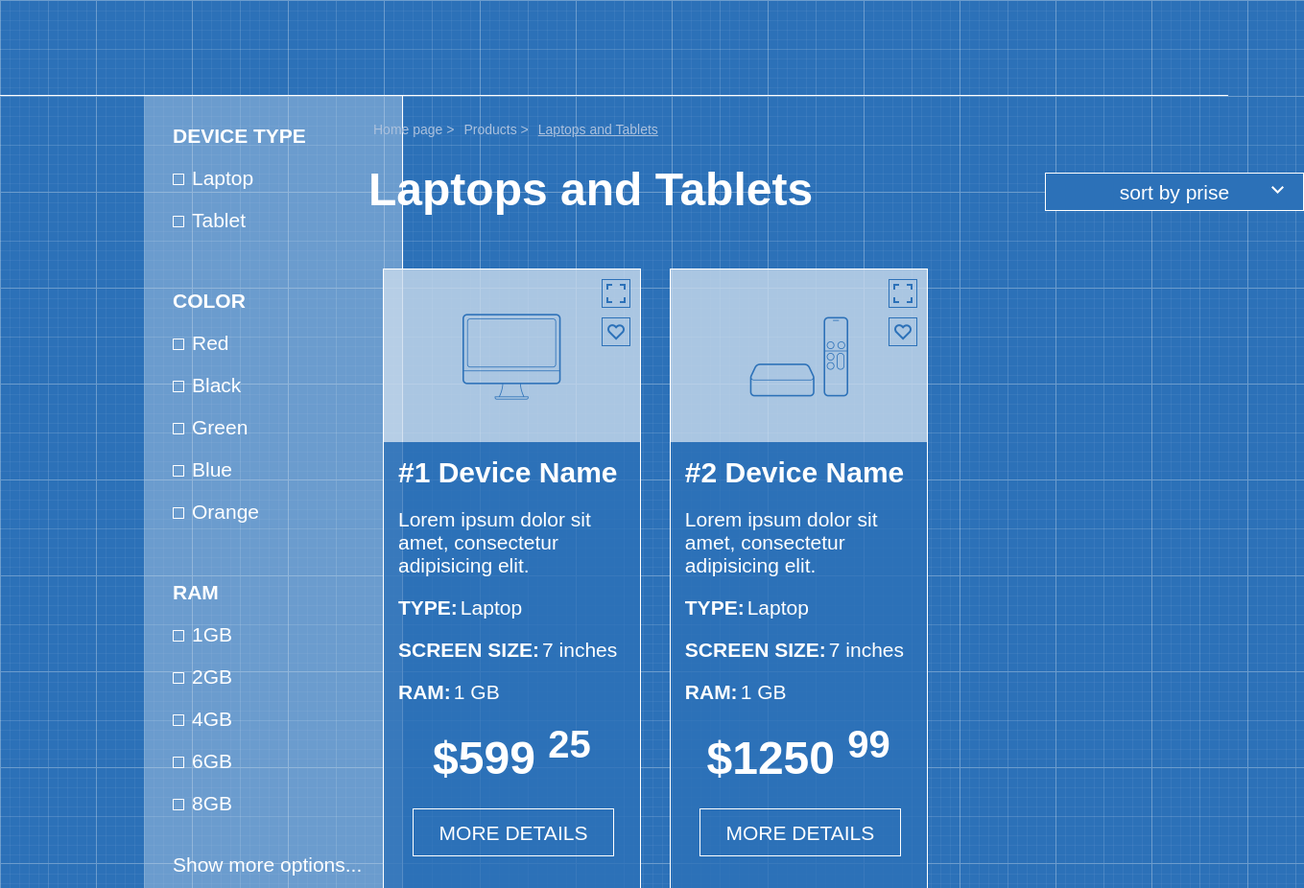
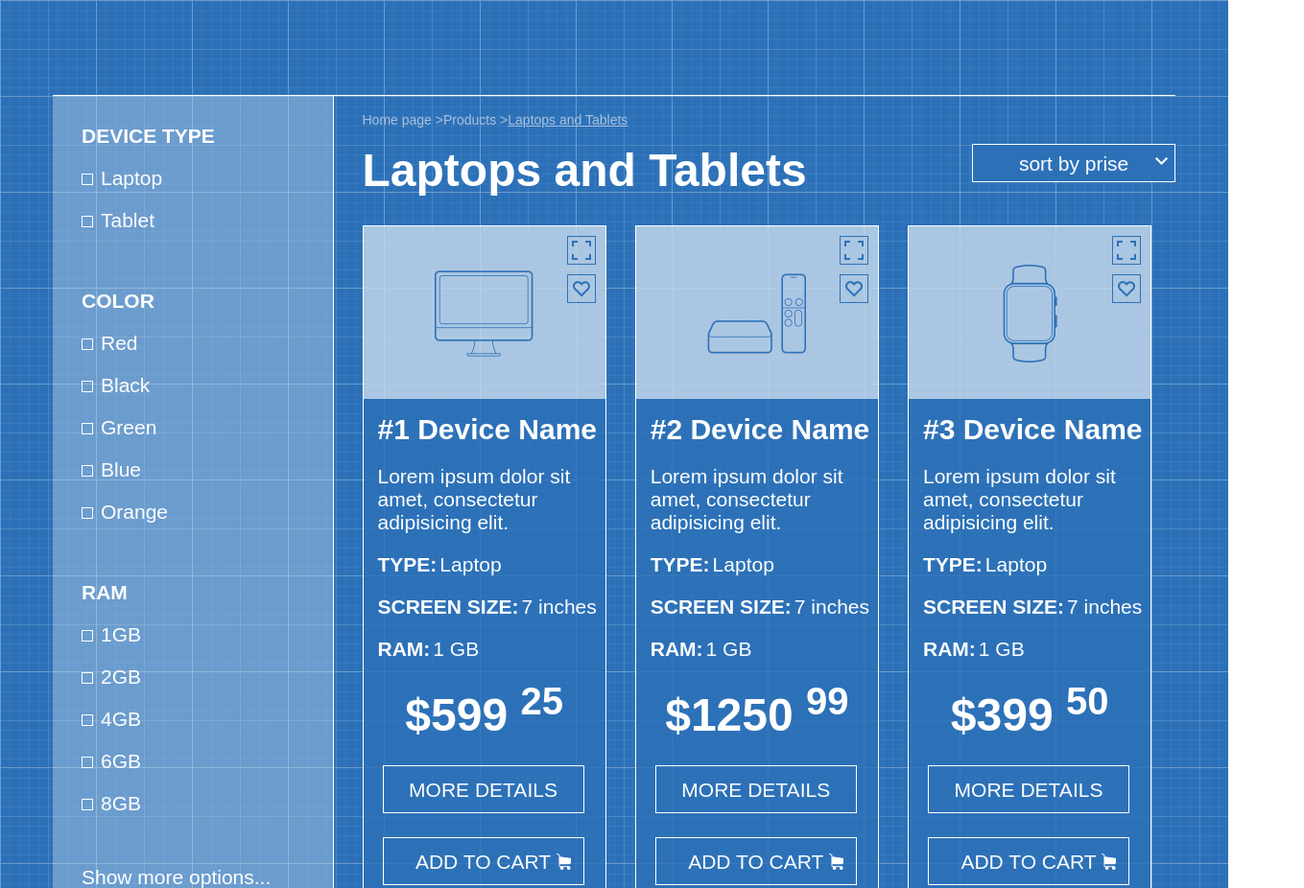
Before and after one commit to Alla-N/Alla-N2.github.io, a plain HTML site: page index.html in a window 1280 px wide. Shown: the part 400-1326 px from the top of the page at 96% size, 1359 px wide, since content can reach past the window. Drawn offline with Linux system fonts and the light colour scheme.

Commit message:
fix maket

```diff
--- a/index.html
+++ b/index.html
@@ -8,18 +8,18 @@
 </head>
 <body>
 	<header class="header">
-		<div class="headerconteiner">
-			<div class="block1">
+		<div class="headerBlock">
+			<div class="col-md-3">
 				<div class="logo">
-					<a href=""><img src="img/icon (3).png" alt=""></a>
+					<a href=""><img src="img/icon-3.png" alt=""></a>
 				</div>
 			</div>
-			<div class="block2">
+			<div class="col-md-6">
 				<div class="navigation">
 
 					<ul class="navMenu">
-						<li><a href="">Home</a></li>
-						<li>
+						<li class="col-md-3"><a href="">Home</a></li>
+						<li class="col-md-3">
 							<a href="">Products </a>
 							<ul class="subNavMenu">
 								<li><a href="">Lorem ipsum dolor</a></li>
@@ -31,13 +31,13 @@
 								<li><a href="">Quis nostrud</a></li>
 							</ul>
 						</li>
-						<li><a href="">Payment</a></li>
-						<li><a href="">Shipping</a></li>
+						<li class="col-md-3"><a href="">Payment</a></li>
+						<li class="col-md-3"><a href="">Shipping</a></li>
 					</ul>
 
 				</div>
 			</div>
-			<div class="block3">
+			<div class="col-md-3">
 				<div class=" search">
 
 						<input class="searchField" type="text" placeholder="search" />
@@ -55,11 +55,12 @@
 
 	</header>
 	<main>
-		<div class="slider">
+		<div class="mainBlock">
+			<div class="slider col-md-12">
 
-		</div>
-		<div class="main">
-			<div class="leftSide row">
+			</div>
+
+			<div class="col-md-3">  <!-- left side -->
 				<div class="searchByParameters">
 					<div>
 						<h2>Device type</h2>
@@ -124,23 +125,23 @@
 				</div>
 
 			</div>
-			<div class="rightSide row">
+			<div class="rightSide col-md-9">  <!-- right side -->
 				<div class="mainHeader">
-					<div class="navCrumbs">
+					<div class="col-md-12">
 						<ul class="breadcrumbs">
 							<li ><a href="">Home page</a></li>
 							<li ><a href="">Products</a></li>
 							<li ><a href="" class="current">Laptops and Tablets</a></li>
 						</ul>
 					</div>
-					<div class="mainHeaderTitle">
-						<h1>
+					<div class="col-md-9">
+						<h1 class="mainHeaderTitle">
 							Laptops and Tablets
 						</h1>
 					</div>
-					<div class="sort">
+					<div class="sort col-md-3">
 						<ul class="sortMenu">
-							<li id="firstLi">
+							<li  id="firstLi">
 								<a href="">sort by prise</a>
 									<ul class="sortSubMenu">
 										<li>
@@ -161,7 +162,7 @@
 				</div>
 
 				<div class="products">
-					<div class="card row">
+					<div class="card col-md-4"">
 						<div class="photo">
 							<img src="img/icon-17.png" alt="">
 							<div class="buttonZoom">
@@ -212,7 +213,7 @@
 								</button>
 						</div>
 					</div>
-					<div class="card row">
+					<div class="card col-md-4">
 						<div class="photo">
 							<img src="img/icon-9.png" alt="">
 							<div class="buttonZoom">
@@ -263,7 +264,7 @@
 								</button>
 						</div>
 					</div>
-					<div class="card row">
+					<div class="card col-md-4">
 						<div class="photo">
 							<img src="img/icon-10.png" alt="">
 							<div class="buttonZoom">
@@ -314,7 +315,7 @@
 								</button>
 						</div>
 					</div>
-					<div class="card row">
+					<div class="card col-md-4">
 						<div class="photo">
 							<img src="img/icon-16.png" alt="">
 							<div class="buttonZoom">
@@ -365,7 +366,7 @@
 								</button>
 						</div>
 					</div>
-					<div class="card row">
+					<div class="card col-md-4">
 						<div class="photo">
 							<img src="img/icon-14.png" alt="">
 							<div class="buttonZoom">
@@ -416,7 +417,7 @@
 								</button>
 						</div>
 					</div>
-					<div class="card row">
+					<div class="card col-md-4">
 						<div class="photo">
 							<img src="img/icon-12.png" alt="">
 							<div class="buttonZoom">
@@ -467,7 +468,7 @@
 								</button>
 						</div>
 					</div>
-					<div class="card row">
+					<div class="card col-md-4">
 						<div class="photo">
 							<img src="img/icon-15.png" alt="">
 							<div class="buttonZoom">
@@ -518,7 +519,7 @@
 								</button>
 						</div>
 					</div>
-					<div class="card row">
+					<div class="card col-md-4">
 						<div class="photo">
 							<img src="img/icon-11.png" alt="">
 							<div class="buttonZoom">
@@ -569,7 +570,7 @@
 								</button>
 						</div>
 					</div>
-					<div class="card row">
+					<div class="card col-md-4">
 						<div class="photo">
 							<img src="img/icon-13.png" alt="">
 							<div class="buttonZoom">
@@ -628,7 +629,10 @@
 	</main>
 
 	<footer>
-		<p>&#169; Copyright 2017</p>
+		<div class="col-md-12">
+			<p>&#169; Copyright 2017</p>
+		</div>
+
 	</footer>
 
 
--- a/style.css
+++ b/style.css
@@ -13,7 +13,45 @@ body{
 a{
 	display: block;
 	text-align: center;
+	text-decoration: none;
+	height: 50px;
+	line-height: 50px;
 }
+
+li{
+	list-style:none;
+}
+
+[class*="col-"] {
+    float: left;
+}
+
+[class*="col-"]:after{
+	content: "";
+	clear: both;
+	display: block;
+}
+
+.col-md-3{
+	width: 25%;
+}
+
+.col-md-4{
+	width: 30%;
+}
+
+.col-md-6{
+	width: 50%;
+}
+.col-md-9{
+	width: 75%;
+}
+
+.col-md-12{
+	width: 100%;
+}
+
+
 
 /*---------------------header-----------------------*/
 
@@ -23,62 +61,39 @@ a{
 	padding: 25px;
 }
 
-.headerconteiner{
+.headerBlock{
 	width: 1170px;
     margin: 0 auto;
 }
 
-.block1, .block2, .block3{
-	float:left;
-	height: 50px;
-	line-height: 50px;
-}
-
-.block1{
-	width: 25%;
-}
-
-.block2{
-	width: 50%;
-}
-
-.block3{
-	width: 25%;
-}
-
-.headerconteiner:after{
+.headerBlock:after{
 	content: "";
     clear: both;
     display: block;
 }
 
-
+.navigation:after{
+	content: "";
+	clear: both;
+	display: block;
+}
 
 .logo>a>img{
 	vertical-align: middle;
 }
-
 
 .navMenu{
 	display: block;
 }
 
 .navMenu li{
-	float: left;
-	list-style: none;
 	color: #2c71b8;
 	font-size: 21px;
 	border-left: 1px solid #2c71b8;
-	width: 25%;
 	text-align: center;
-
 }
 
 .navMenu li a{
-	height: 50px;
-	line-height: 50px;
-	display: block;
-	text-decoration: none;
 	color: #2c71b8;
 }
 
@@ -112,6 +127,12 @@ a{
 
 .navMenu li > a:only-child:after {
  content: '';
+}
+
+.navMenu:after{
+	content: "";
+	clear: both;
+	display: block;
 }
 
 .search{
@@ -243,32 +264,35 @@ a{
 
 /*---------------main-----------------*/
 
+.mainBlock{
+	width: 1170px;
+    margin: 0 auto;
+}
+
+.mainBlock:after{
+	content: "";
+	clear: both;
+	display: block;
+}
 
 /* ----------------slider--------------- */
 .slider{
-	width: 100%;
 	height: 400px;
 	border-bottom: 1px solid white;
 }
 
 
 
+/* --------------right side--------------- */
 
-
-
-
-/* --------------left and right side--------------- */
-.navCrumbs{
-	width: 100%;
-	height: 70px;
-	line-height: 70px;
-	vertical-align: middle;
+.rightSide{
+	padding-left: 30px;
 }
 
 .breadcrumbs > li{
 	list-style: none;
 	float: left;
-	margin: 0 5px;
+
 }
 
 .breadcrumbs:after{
@@ -278,10 +302,8 @@ a{
 }
 
 .breadcrumbs > li>a{
-	text-decoration: none;
 	color:#acc1dd;
 	font-size: 14px;
-	display: block;
 
 }
 .breadcrumbs > li>a:after{
@@ -297,90 +319,59 @@ a{
 
 }
 
-
-
-.leftSide{
-	width: 30%;
-
-}
-
-.rightSide{
-	width: 70%;
-
-}
-
-
-
-.row{
-	float:left;
-
-}
-.row:after{
-	content: "";
-	clear: both;
-	display: block;
-}
-
 .products:after{
-	content: "";
-	clear: both;
-	display: block;
-}
-.main:after{
 	content: "";
 	clear: both;
 	display: block;
 }
 
 
-.mainHeader{
-	height: 165px;
-	width: 975px;
-}
-
-.mainHeaderTitle{
-	float: left;
-	width: 630px;
-}
-
-.mainHeaderTitle:after{
-	content: '';
+.mainHeader:after{
+	content: "";
 	clear: both;
 	display: block;
 }
 
-.mainHeaderTitle>h1{
+
+.mainHeaderTitle{
 	font-size: 48px;
 	color: white;
 
 }
 
-.sort{
-	width: 270px;
-	float: right;
-	margin-top: 10px;
+
+.sortMenu{
+	position: relative;
+	z-index: 20;
+
 }
-
 .sortSubMenu{
 	margin-left: -1px;
+	margin-right: -1px;
 	margin-top: -1px;
 
 }
-.sortMenu > li, .sortSubMenu > li {
+.sortMenu > li {
 	border: 1px solid white;
-	width: 270px;
 	height: 40px;
 	line-height: 40px;
 	background-color: #2c71b8;
-	list-style: none;
-	text-align: center;
-	vertical-align: middle;
 
 }
+
+.sortSubMenu > li {
+	border: 1px solid white;
+	height: 40px;
+	line-height: 40px;
+	background-color: #2c71b8;
+	display: none;
+
+}
+
 #firstLi {
  background-image: url(img/p.png);
  background-repeat: no-repeat;
- background-position: 230px;
+ background-position: 185px;
 
 }
 
@@ -399,6 +390,8 @@ a{
 	display: block;
 	color: white;
 	font-size: 21px;
+	height: 40px;
+	line-height: 40px;
 	text-decoration: none;
 }
 
@@ -407,20 +400,27 @@ a{
 	background-color: white;
 }
 
-.sortSubMenu > li{
-	display: none;
-}
-
 .sortMenu > li:hover > .sortSubMenu>li {
 	display: block;
 }
+.products{
+		position: relative;
 
+}
 
 .card{
 	border: 1px solid white;
-	width: 30%;
 	color: white;
-	margin: 15px;
+	margin:30px;
+
+}
+
+.card:nth-child(3n) {
+  margin-right: 0;
+}
+
+.card:nth-child(1n) {
+  margin-left: 0;
 }
 
 .photo{
@@ -521,6 +521,7 @@ a{
 	font-size: 48px;
 	text-align: center;
 	font-weight: bold;
+	margin-bottom: 25px;
 }
 
 .details, .add{
@@ -529,7 +530,9 @@ a{
 	line-height: 50px;
 	padding-left: 30px;
 	vertical-align: middle;
-	margin: 25px 30px 16px ;
+	margin-left:20px ;
+	margin-right:20px ;
+	margin-bottom: 25px;
 	text-transform: uppercase;
 	font-size: 21px;
 	color: white;
@@ -574,9 +577,7 @@ a{
 /* ---------left side------------ */
 
 .searchByParameters{
-	margin-left: 150px;
-	width: 270px;
-	margin-right: 30px;
+
 	padding: 10px 30px;
 	background-color: rgba(202, 219, 237, 0.4);
 	border-right: 1px solid white;
@@ -657,6 +658,7 @@ input:checked + label:before{
 
 
 /*-----------footer----------------*/
+
 footer{
 	height: 100px;
 	line-height: 100px;
@@ -665,7 +667,7 @@ footer{
 	vertical-align: middle;
 
 }
-footer > p{
+footer > div > p{
 
 	color: #2c71b8;
 	font-size: 21px;
```
